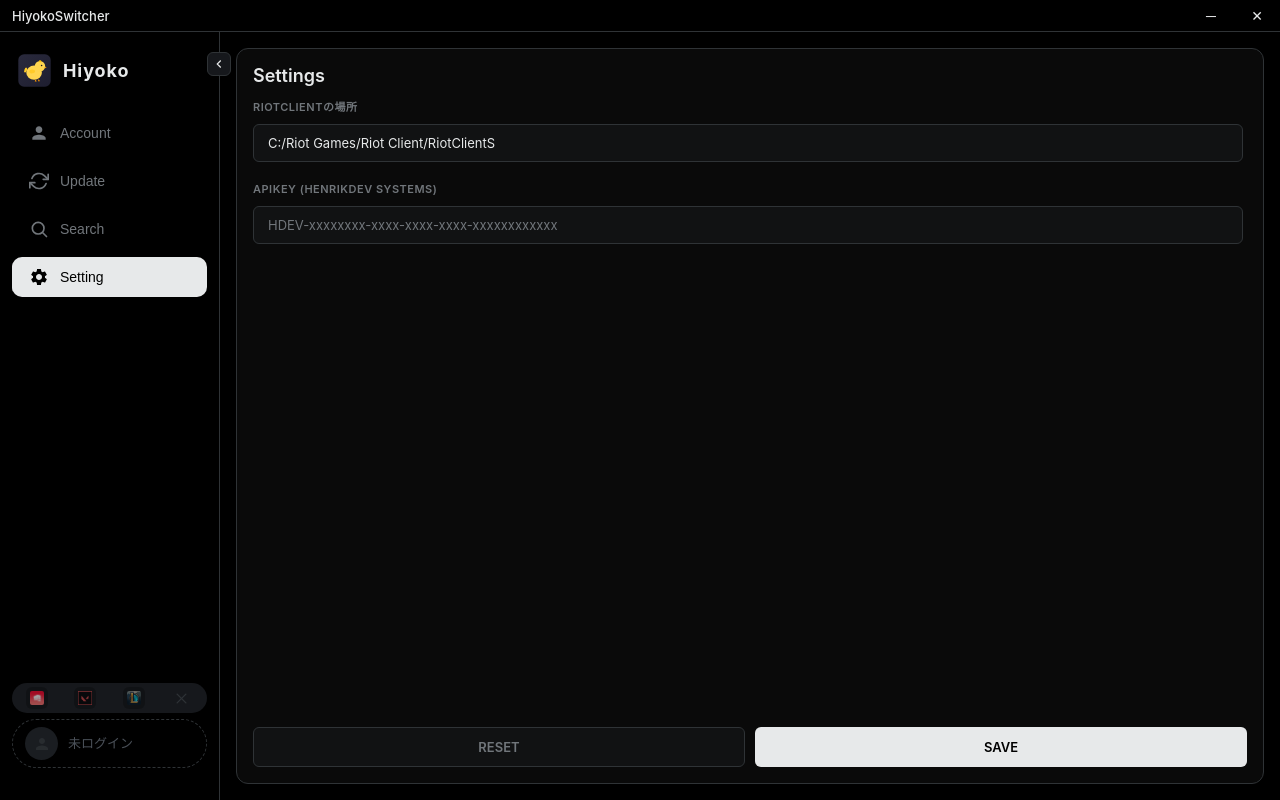
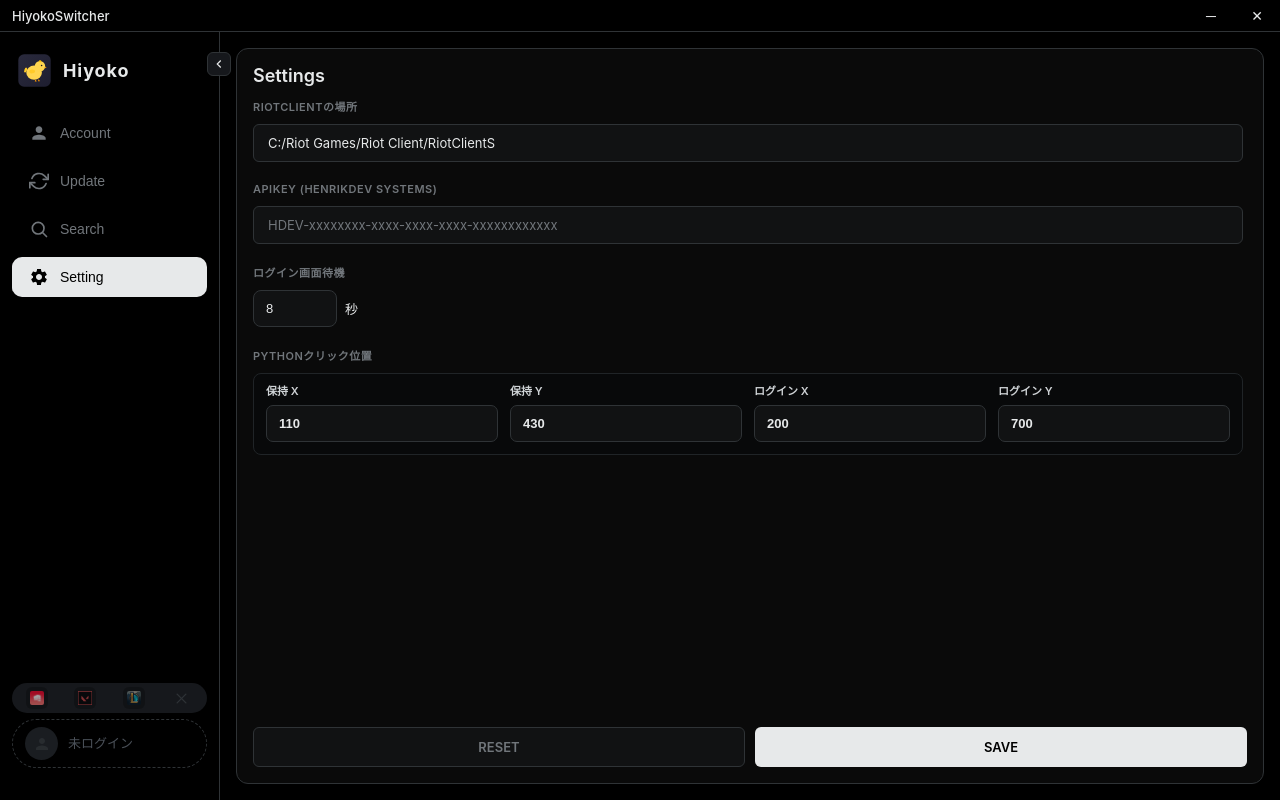
Before and after one commit to seizavl/HiyokoSwitcher, a React (Create React App) app: page / in a window 1280 px wide. Both pictures are taken after a click on the button "Setting". Built offline with nearby package versions, Linux system fonts and the light colour scheme.

Commit message:
add: ログイン時間の調整を設定からできるように

```diff
--- a/src/pages/Setting/Setting.css
+++ b/src/pages/Setting/Setting.css
@@ -159,14 +159,63 @@
   outline: none;
 }
 
+.form-input-small[type='number'] {
+  appearance: textfield;
+  -moz-appearance: textfield;
+}
+
+.form-input-small[type='number']::-webkit-outer-spin-button,
+.form-input-small[type='number']::-webkit-inner-spin-button {
+  margin: 0;
+  -webkit-appearance: none;
+}
+
 .form-input-small:focus {
   background: #111213;
   border-color: #1d9bf0;
 }
 
+.delay-input {
+  width: 84px;
+}
+
 .unit-label {
   font-size: 13px;
   color: #e7e9ea;
+}
+
+.position-grid {
+  display: grid;
+  grid-template-columns: repeat(4, minmax(0, 1fr));
+  gap: 12px;
+  padding: 12px;
+  background: #08090a;
+  border: 1px solid #202427;
+  border-radius: 8px;
+}
+
+.position-field {
+  display: flex;
+  flex-direction: column;
+  min-width: 0;
+  gap: 8px;
+}
+
+.position-label {
+  font-size: 11px;
+  line-height: 1;
+  color: #cfd3d6;
+  font-weight: 600;
+  white-space: nowrap;
+}
+
+.coordinate-input {
+  width: 100%;
+  min-width: 0;
+  box-sizing: border-box;
+  border-radius: 7px;
+  font-weight: 600;
+  font-variant-numeric: tabular-nums;
 }
 
 .checkbox-group {
--- a/src/pages/Setting/Setting.tsx
+++ b/src/pages/Setting/Setting.tsx
@@ -2,11 +2,39 @@
 import './Setting.css';
 import { useAlert } from '../../components/AlertProvider';
 
+const MIN_LOGIN_WAIT_SECONDS = 8;
+const DEFAULT_LOGIN_CLICK_POSITIONS = {
+  stayButtonX: 110,
+  stayButtonY: 430,
+  loginButtonX: 200,
+  loginButtonY: 700,
+};
+
+type LoginClickPositionKey = keyof typeof DEFAULT_LOGIN_CLICK_POSITIONS;
+
+const LOGIN_CLICK_POSITION_FIELDS: { key: LoginClickPositionKey; label: string }[] = [
+  { key: 'stayButtonX', label: '保持 X' },
+  { key: 'stayButtonY', label: '保持 Y' },
+  { key: 'loginButtonX', label: 'ログイン X' },
+  { key: 'loginButtonY', label: 'ログイン Y' },
+];
+
+const numberText = (value: unknown, fallback: number, min?: number) => {
+  const parsed = Number(value);
+  const normalized = Number.isFinite(parsed) ? Math.round(parsed) : fallback;
+  return String(min !== undefined ? Math.max(normalized, min) : normalized);
+};
+
 const Setting: React.FC = () => {
   const { addAlert } = useAlert();
   const [riotClientPath, setRiotClientPath] = useState('C:/Riot Games/Riot Client/RiotClientS');
-  const [loginInterval, setLoginInterval] = useState('3');
-  const [displayDuration, setDisplayDuration] = useState('6');
+  const [launchSecond, setLaunchSecond] = useState(String(MIN_LOGIN_WAIT_SECONDS));
+  const [loginClickPositions, setLoginClickPositions] = useState<Record<LoginClickPositionKey, string>>({
+    stayButtonX: String(DEFAULT_LOGIN_CLICK_POSITIONS.stayButtonX),
+    stayButtonY: String(DEFAULT_LOGIN_CLICK_POSITIONS.stayButtonY),
+    loginButtonX: String(DEFAULT_LOGIN_CLICK_POSITIONS.loginButtonX),
+    loginButtonY: String(DEFAULT_LOGIN_CLICK_POSITIONS.loginButtonY),
+  });
   const [apiKey, setApiKey] = useState('');
   const [autoCheckValorant, setAutoCheckValorant] = useState(false);
   const [autoCheckApp, setAutoCheckApp] = useState(false);
@@ -21,6 +49,13 @@
       const settings = await window.electron.settings.get();
       if (settings.apiKey) setApiKey(settings.apiKey);
       if (settings.riotClientPath) setRiotClientPath(settings.riotClientPath);
+      setLaunchSecond(numberText(settings.launchSecond, MIN_LOGIN_WAIT_SECONDS, MIN_LOGIN_WAIT_SECONDS));
+      setLoginClickPositions({
+        stayButtonX: numberText(settings.loginClickPositions?.stayButtonX, DEFAULT_LOGIN_CLICK_POSITIONS.stayButtonX),
+        stayButtonY: numberText(settings.loginClickPositions?.stayButtonY, DEFAULT_LOGIN_CLICK_POSITIONS.stayButtonY),
+        loginButtonX: numberText(settings.loginClickPositions?.loginButtonX, DEFAULT_LOGIN_CLICK_POSITIONS.loginButtonX),
+        loginButtonY: numberText(settings.loginClickPositions?.loginButtonY, DEFAULT_LOGIN_CLICK_POSITIONS.loginButtonY),
+      });
       if (settings.autoCheckValorant !== undefined) setAutoCheckValorant(settings.autoCheckValorant);
       if (settings.autoCheckApp !== undefined) setAutoCheckApp(settings.autoCheckApp);
       if (settings.showPythonConsole !== undefined) setShowPythonConsole(settings.showPythonConsole);
@@ -31,17 +66,31 @@
 
   const handleSave = async () => {
     try {
-      // settings.save はファイルを丸ごと上書きするため、
-      // この画面で扱わない activeAccountId / launchSecond などを失わないよう
-      // 既存の設定を読み込んでマージする
+      const normalizedLaunchSecond = Number(numberText(launchSecond, MIN_LOGIN_WAIT_SECONDS, MIN_LOGIN_WAIT_SECONDS));
+      const normalizedClickPositions = {
+        stayButtonX: Number(numberText(loginClickPositions.stayButtonX, DEFAULT_LOGIN_CLICK_POSITIONS.stayButtonX)),
+        stayButtonY: Number(numberText(loginClickPositions.stayButtonY, DEFAULT_LOGIN_CLICK_POSITIONS.stayButtonY)),
+        loginButtonX: Number(numberText(loginClickPositions.loginButtonX, DEFAULT_LOGIN_CLICK_POSITIONS.loginButtonX)),
+        loginButtonY: Number(numberText(loginClickPositions.loginButtonY, DEFAULT_LOGIN_CLICK_POSITIONS.loginButtonY)),
+      };
+
       const current = await window.electron.settings.get();
       await window.electron.settings.save({
         ...current,
         apiKey,
         riotClientPath,
+        launchSecond: normalizedLaunchSecond,
+        loginClickPositions: normalizedClickPositions,
         autoCheckValorant,
         autoCheckApp,
         showPythonConsole,
+      });
+      setLaunchSecond(String(normalizedLaunchSecond));
+      setLoginClickPositions({
+        stayButtonX: String(normalizedClickPositions.stayButtonX),
+        stayButtonY: String(normalizedClickPositions.stayButtonY),
+        loginButtonX: String(normalizedClickPositions.loginButtonX),
+        loginButtonY: String(normalizedClickPositions.loginButtonY),
       });
       addAlert('success', 'Settings saved!', 'Your settings have been saved successfully.');
     } catch (error) {
@@ -52,6 +101,13 @@
 
   const handleReset = () => {
     setRiotClientPath('C:/Riot Games/Riot Client/RiotClientS');
+    setLaunchSecond(String(MIN_LOGIN_WAIT_SECONDS));
+    setLoginClickPositions({
+      stayButtonX: String(DEFAULT_LOGIN_CLICK_POSITIONS.stayButtonX),
+      stayButtonY: String(DEFAULT_LOGIN_CLICK_POSITIONS.stayButtonY),
+      loginButtonX: String(DEFAULT_LOGIN_CLICK_POSITIONS.loginButtonX),
+      loginButtonY: String(DEFAULT_LOGIN_CLICK_POSITIONS.loginButtonY),
+    });
     setApiKey('');
     setAutoCheckValorant(false);
     setAutoCheckApp(false);
@@ -84,8 +140,43 @@
             />
           </div>
 
+          <div className="form-group">
+            <label className="form-label">ログイン画面待機</label>
+            <div className="input-with-unit">
+              <input
+                type="number"
+                min={MIN_LOGIN_WAIT_SECONDS}
+                step="1"
+                className="form-input-small delay-input"
+                value={launchSecond}
+                onChange={(e) => setLaunchSecond(e.target.value)}
+              />
+              <span className="unit-label">秒</span>
+            </div>
+          </div>
 
-
+          <div className="form-group">
+            <label className="form-label">Pythonクリック位置</label>
+            <div className="position-grid">
+              {LOGIN_CLICK_POSITION_FIELDS.map((field) => (
+                <label className="position-field" key={field.key}>
+                  <span className="position-label">{field.label}</span>
+                  <input
+                    type="number"
+                    step="1"
+                    className="form-input-small coordinate-input"
+                    value={loginClickPositions[field.key]}
+                    onChange={(e) =>
+                      setLoginClickPositions((current) => ({
+                        ...current,
+                        [field.key]: e.target.value,
+                      }))
+                    }
+                  />
+                </label>
+              ))}
+            </div>
+          </div>
         </div>
         <div className="button-group">
           <button className="reset-button" onClick={handleReset}>RESET</button>
```
Also changed, not shown: electron/main.ts (+45 -3 lines), src/electron.d.ts (+20 -2 lines), 1 other file (tests, documents, lock files or other folders).
